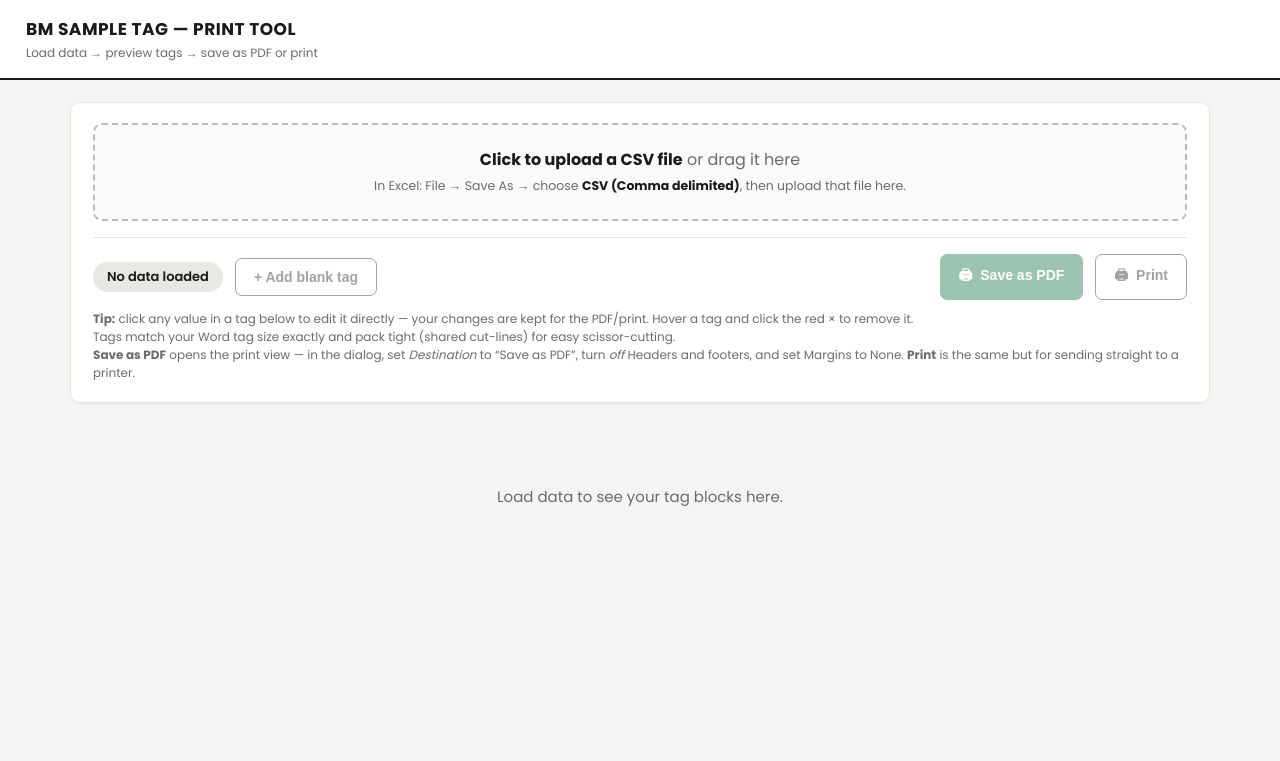
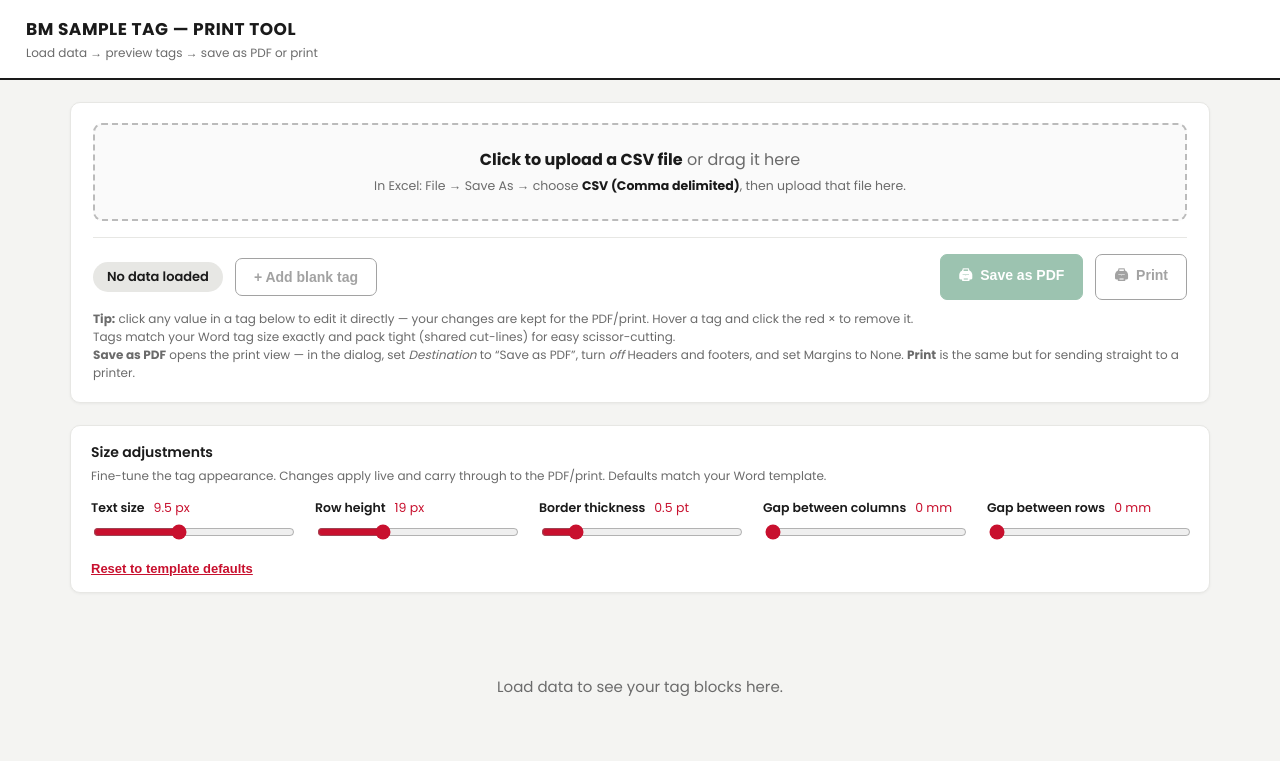
Before and after one commit to Viransilva/BM_Tag_Print_Tool_Updated, a plain HTML site: page Index.html in a window 1280 px wide. Drawn offline with Linux system fonts and the light colour scheme.

Commit message:
Update Index.html

```diff
--- a/Index.html
+++ b/Index.html
@@ -8,7 +8,8 @@
 <link rel="preconnect" href="https://fonts.gstatic.com" crossorigin>
 <link href="https://fonts.googleapis.com/css2?family=Poppins:wght@400;500;600;700&display=swap" rel="stylesheet">
 <style>
-  :root{ --ink:#1a1a1a; --muted:#6b6b6b; --bg:#f4f4f2; --panel:#fff; --accent:#c8102e; --accent2:#d21f3c; --soft:#e7e7e4; --green:#0a6b3b; --ui:'Poppins','Segoe UI',Arial,sans-serif; }
+  :root{ --ink:#1a1a1a; --muted:#6b6b6b; --bg:#f4f4f2; --panel:#fff; --accent:#c8102e; --accent2:#d21f3c; --soft:#e7e7e4; --green:#0a6b3b; --ui:'Poppins','Segoe UI',Arial,sans-serif;
+         --tagFont:9.5px; --tagRowH:19px; --tagBorder:0.5pt; --tagGapX:0mm; --tagGapY:0mm; }
   *{box-sizing:border-box;}
   body{margin:0;font-family:var(--ui);background:var(--bg);color:var(--ink);}
   header{background:var(--panel);border-bottom:2px solid var(--ink);padding:16px 26px;display:flex;align-items:center;gap:14px;position:sticky;top:0;z-index:50;}
@@ -31,14 +32,23 @@
   .divider{height:1px;background:var(--soft);margin:16px 0;}
   .count-pill{background:var(--soft);border-radius:20px;padding:5px 14px;font-size:13px;font-weight:600;}
   .hint{font-size:12px;color:var(--muted);margin-top:10px;line-height:1.5;}
+  .sizepanel{background:var(--panel);border:1px solid var(--soft);border-radius:10px;padding:16px 20px;margin-bottom:22px;box-shadow:0 1px 3px rgba(0,0,0,.05);}
+  .sizepanel h3{margin:0 0 4px;font-size:14px;font-weight:600;}
+  .sizepanel .sub2{font-size:12px;color:var(--muted);margin-bottom:14px;}
+  .sgrid{display:grid;grid-template-columns:repeat(auto-fit,minmax(200px,1fr));gap:14px 22px;}
+  .sctl label{display:block;font-size:12.5px;font-weight:600;margin-bottom:5px;}
+  .sctl .valout{font-weight:400;color:var(--accent);margin-left:6px;}
+  .sctl input[type=range]{width:100%;accent-color:var(--accent);}
+  .sizepanel .actions{margin-top:14px;display:flex;gap:10px;align-items:center;}
+  .link-reset{background:none;border:none;color:var(--accent);font-size:13px;font-weight:600;cursor:pointer;padding:0;text-decoration:underline;}
   #err{display:none;background:#fdecec;border:1px solid #f2b8b8;color:#8a1f1f;padding:10px 14px;border-radius:7px;font-size:13px;margin-top:12px;white-space:pre-wrap;}
   #sheet{background:transparent;}
-  .page{background:#fff;width:210mm;min-height:297mm;margin:0 auto 20px;padding:10mm;box-shadow:0 2px 10px rgba(0,0,0,.12);display:flex;flex-wrap:wrap;align-content:flex-start;gap:0;}
-  .tag{width:95.0mm;border:1px solid #000;margin:0 -1px -1px 0;break-inside:avoid;}
+  .page{background:#fff;width:210mm;min-height:297mm;margin:0 auto 20px;padding:10mm;box-shadow:0 2px 10px rgba(0,0,0,.12);display:flex;flex-wrap:wrap;align-content:flex-start;gap:var(--tagGapY) var(--tagGapX);}
+  .tag{width:95.0mm;margin:0 -0.18mm -0.18mm 0;break-inside:avoid;}
   table.tt{border-collapse:collapse;width:100%;table-layout:fixed;font-family:Arial,sans-serif;}
   table.tt col.c1{width:22.14mm;} table.tt col.c2{width:30.16mm;} table.tt col.c3{width:11.11mm;} table.tt col.c4{width:14.29mm;} table.tt col.c5{width:17.27mm;}
-  table.tt td{border:1px solid #000;font-size:9.5px;padding:2px 4px;vertical-align:middle;line-height:1.1;height:19px;overflow:hidden;}
-  table.tt td.lbl{font-weight:600;white-space:nowrap;}
+  table.tt td{border:var(--tagBorder) solid #000;font-size:var(--tagFont);padding:2px 4px;vertical-align:middle;line-height:1.1;height:var(--tagRowH);overflow:hidden;}
+  table.tt td.lbl{font-weight:400;white-space:nowrap;}
   table.tt td.val{font-weight:400;word-break:break-word;}
   table.tt td.val[contenteditable]{cursor:text;outline:none;}
   table.tt td.val[contenteditable]:hover{background:#fff7e6;}
@@ -81,6 +91,37 @@
     </div>
     <div id="err"></div>
   </div>
+
+  <div class="sizepanel noprint" id="sizepanel">
+    <h3>Size adjustments</h3>
+    <div class="sub2">Fine-tune the tag appearance. Changes apply live and carry through to the PDF/print. Defaults match your Word template.</div>
+    <div class="sgrid">
+      <div class="sctl">
+        <label>Text size <span class="valout" id="outFont">9.5 px</span></label>
+        <input type="range" id="rngFont" min="7" max="13" step="0.5" value="9.5">
+      </div>
+      <div class="sctl">
+        <label>Row height <span class="valout" id="outRowH">19 px</span></label>
+        <input type="range" id="rngRowH" min="14" max="30" step="1" value="19">
+      </div>
+      <div class="sctl">
+        <label>Border thickness <span class="valout" id="outBorder">0.5 pt</span></label>
+        <input type="range" id="rngBorder" min="0.25" max="2" step="0.25" value="0.5">
+      </div>
+      <div class="sctl">
+        <label>Gap between columns <span class="valout" id="outGapX">0 mm</span></label>
+        <input type="range" id="rngGapX" min="0" max="8" step="0.5" value="0">
+      </div>
+      <div class="sctl">
+        <label>Gap between rows <span class="valout" id="outGapY">0 mm</span></label>
+        <input type="range" id="rngGapY" min="0" max="8" step="0.5" value="0">
+      </div>
+    </div>
+    <div class="actions">
+      <button class="link-reset" id="btnResetSize">Reset to template defaults</button>
+    </div>
+  </div>
+
   <div id="sheet"><div class="empty-state">Load data to see your tag blocks here.</div></div>
 </div>
 
@@ -192,6 +233,7 @@ function render(){
   for(var i=0;i<ROWS.length;i++) html+=tagHTML(i);
   html+='</div>';
   sheet.innerHTML=html;
+  if(typeof window.__applySizesAfterRender==="function") window.__applySizesAfterRender();
 }
 function blankRow(){ var o={}; FIELDS.forEach(function(f){o[f]="";}); return o; }
 
@@ -214,7 +256,47 @@ function blankRow(){ var o={}; FIELDS.forEach(function(f){o[f]="";}); return o;
     if(tags.length){ tags[tags.length-1].scrollIntoView({behavior:"smooth",block:"center"}); }
   };
 
-  var sheet=document.getElementById("sheet");
+  // ---- Size adjustments panel ----
+  var root=document.documentElement;
+  var DEFAULTS={font:9.5,rowH:19,border:0.5,gapX:0,gapY:0};
+  function applySizes(s){
+    root.style.setProperty("--tagFont", s.font+"px");
+    root.style.setProperty("--tagRowH", s.rowH+"px");
+    root.style.setProperty("--tagBorder", s.border+"pt");
+    root.style.setProperty("--tagGapX", s.gapX+"mm");
+    root.style.setProperty("--tagGapY", s.gapY+"mm");
+    document.getElementById("outFont").textContent=s.font+" px";
+    document.getElementById("outRowH").textContent=s.rowH+" px";
+    document.getElementById("outBorder").textContent=s.border+" pt";
+    document.getElementById("outGapX").textContent=s.gapX+" mm";
+    document.getElementById("outGapY").textContent=s.gapY+" mm";
+    // when any gap is added, drop the -0.18mm overlap so lines don't overlap oddly
+    var overlap=(s.gapX==0 && s.gapY==0);
+    var tags=document.querySelectorAll(".tag");
+    for(var i=0;i<tags.length;i++){ tags[i].style.margin = overlap ? "0 -0.18mm -0.18mm 0" : "0"; }
+  }
+  function readSizes(){
+    return {
+      font:parseFloat(document.getElementById("rngFont").value),
+      rowH:parseFloat(document.getElementById("rngRowH").value),
+      border:parseFloat(document.getElementById("rngBorder").value),
+      gapX:parseFloat(document.getElementById("rngGapX").value),
+      gapY:parseFloat(document.getElementById("rngGapY").value)
+    };
+  }
+  ["rngFont","rngRowH","rngBorder","rngGapX","rngGapY"].forEach(function(id){
+    document.getElementById(id).addEventListener("input", function(){ applySizes(readSizes()); });
+  });
+  document.getElementById("btnResetSize").onclick=function(){
+    document.getElementById("rngFont").value=DEFAULTS.font;
+    document.getElementById("rngRowH").value=DEFAULTS.rowH;
+    document.getElementById("rngBorder").value=DEFAULTS.border;
+    document.getElementById("rngGapX").value=DEFAULTS.gapX;
+    document.getElementById("rngGapY").value=DEFAULTS.gapY;
+    applySizes(DEFAULTS);
+  };
+  applySizes(DEFAULTS);
+  window.__applySizesAfterRender=function(){ applySizes(readSizes()); };
   // Inline edit: write changes back into ROWS (no full re-render, so focus stays put)
   sheet.addEventListener("input", function(e){
     var td=e.target;
```
